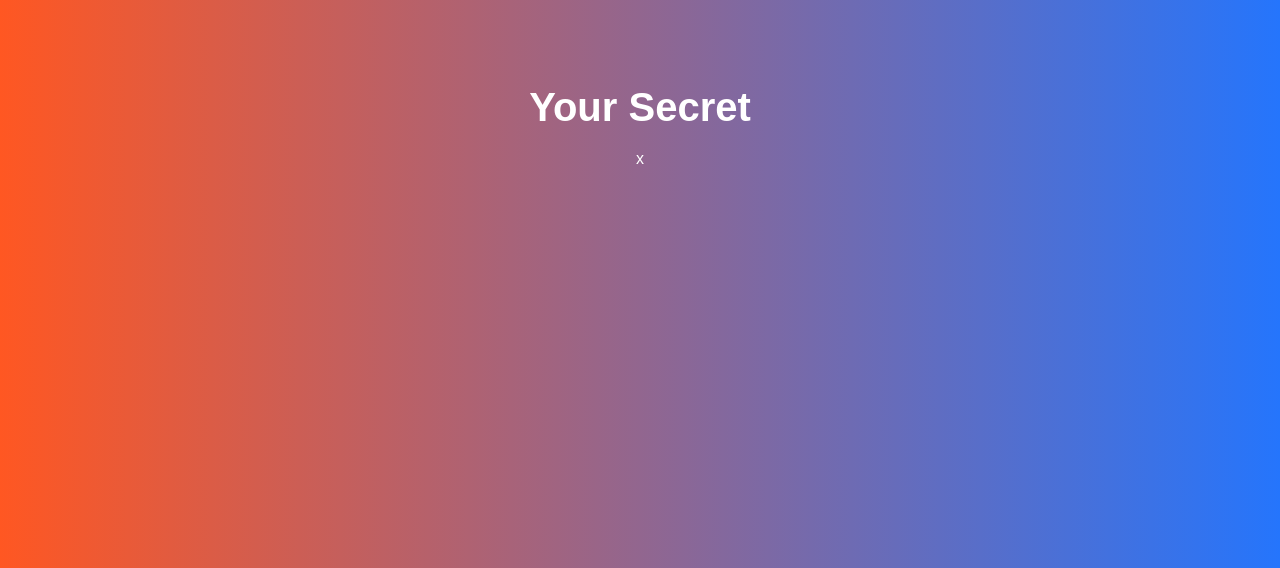
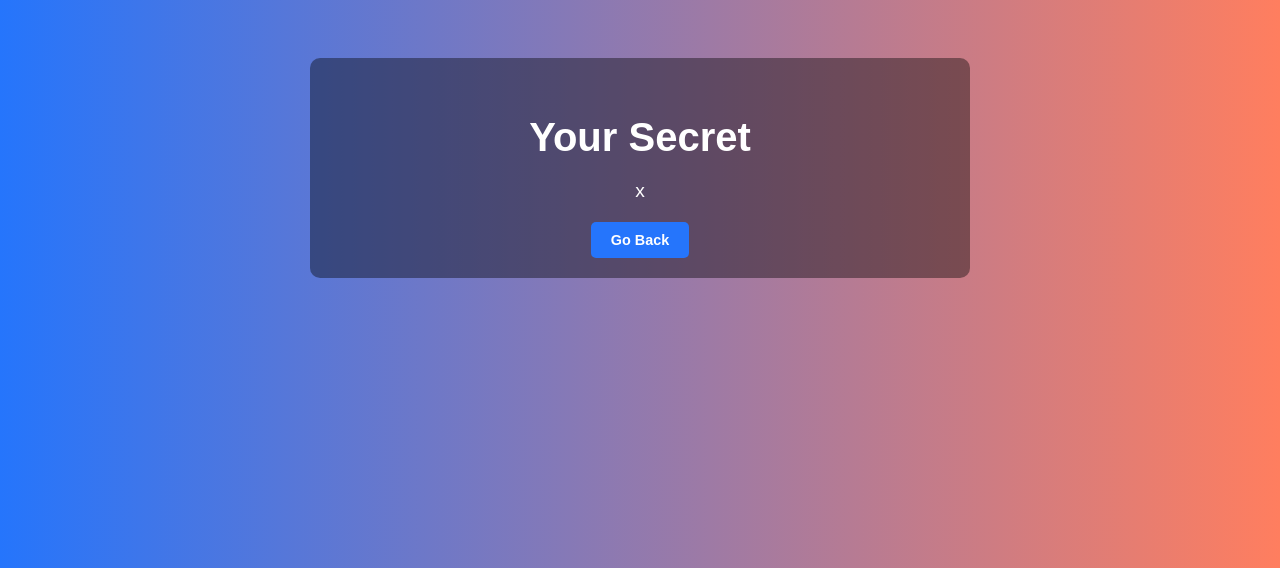
Before and after one commit to rojinashaikh/secure-one-time-share, a Flask app: template templates/secret.html in a window 1280 px wide. Shown: the top 568 px of the page. Run offline with Flask 3, Linux system fonts and the light colour scheme; the template is opened without the code that fills it: most values are stand-ins (such as "Sample title", 1, 10 or a date in 2020); parts of the project's set-up code (start-up, migrations or seed data) failed here and were passed over.

Commit message:
Update secret.html

```diff
--- a/templates/secret.html
+++ b/templates/secret.html
@@ -6,40 +6,67 @@
     <title>Your Secret</title>
     <style>
         body {
-            background: linear-gradient(to right, #ff5722, #2575fc);
+            font-family: Arial, sans-serif;
+            background: linear-gradient(to right, #2575fc, #ff7e5f); /* Blue to Orange gradient */
             color: white;
-            font-family: Arial, sans-serif;
             text-align: center;
-            padding: 50px 0;
+            padding: 50px;
         }
+
         h1 {
             font-size: 2.5em;
             margin-bottom: 20px;
         }
-        button {
-            background-color: #ff5722;
-            color: white;
+
+        p {
             font-size: 1.2em;
-            border: none;
+            margin: 20px 0;
+        }
+
+        a {
+            color: #ffffff;
+            background-color: #2575fc;
             padding: 10px 20px;
+            text-decoration: none;
             border-radius: 5px;
-            cursor: pointer;
+            font-weight: bold;
+            transition: background-color 0.3s ease;
         }
-        button:hover {
-            background-color: #e64a19;
+
+        a:hover {
+            background-color: #ff7e5f; /* Hover effect using orange */
+        }
+
+        .container {
+            max-width: 600px;
+            margin: 0 auto;
+            background: rgba(0, 0, 0, 0.4); /* Semi-transparent background for contrast */
+            padding: 30px;
+            border-radius: 10px;
+        }
+
+        .footer {
+            margin-top: 30px;
+            font-size: 0.9em;
         }
     </style>
 </head>
 <body>
-    <h1>Your Secret</h1>
+    <div class="container">
+        <h1>Your Secret</h1>
 
-    {% if is_file %}
-        <h2>Download your secret file:</h2>
-        <a href="{{ url_for('secret', secret_id=secret_id) }}" download="{{ filename }}">
-            <button>Download File</button>
-        </a>
-    {% else %}
-        <p>{{ secret }}</p>
-    {% endif %}
+        {% if is_file %}
+            <!-- If it's a file, show download link -->
+            <p>Your secret is a file. Click the link below to download it:</p>
+            <a href="{{ url_for('secret', secret_id=secret_id) }}">Download your secret</a>
+        {% else %}
+            <!-- If it's text, display the decrypted text -->
+            <p>{{ secret }}</p>
+        {% endif %}
+
+        <div class="footer">
+            <a href="/">Go Back</a>
+        </div>
+    </div>
 </body>
 </html>
```
